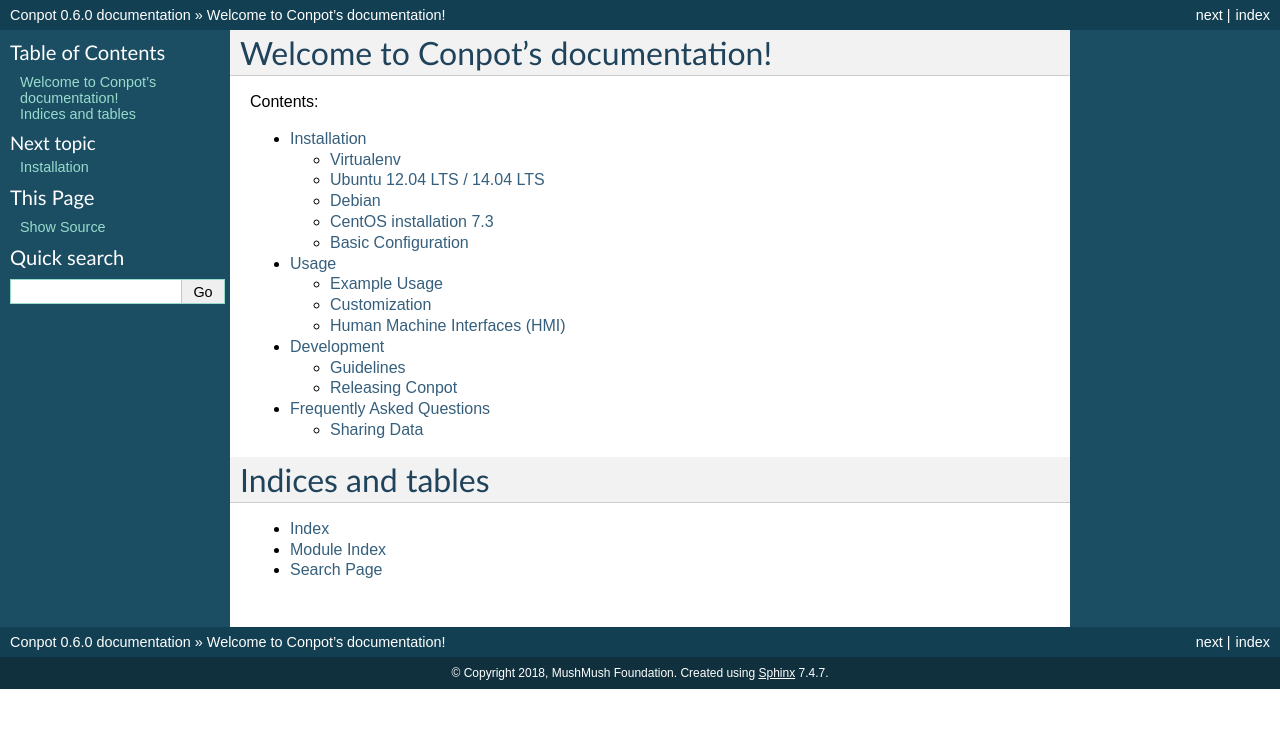
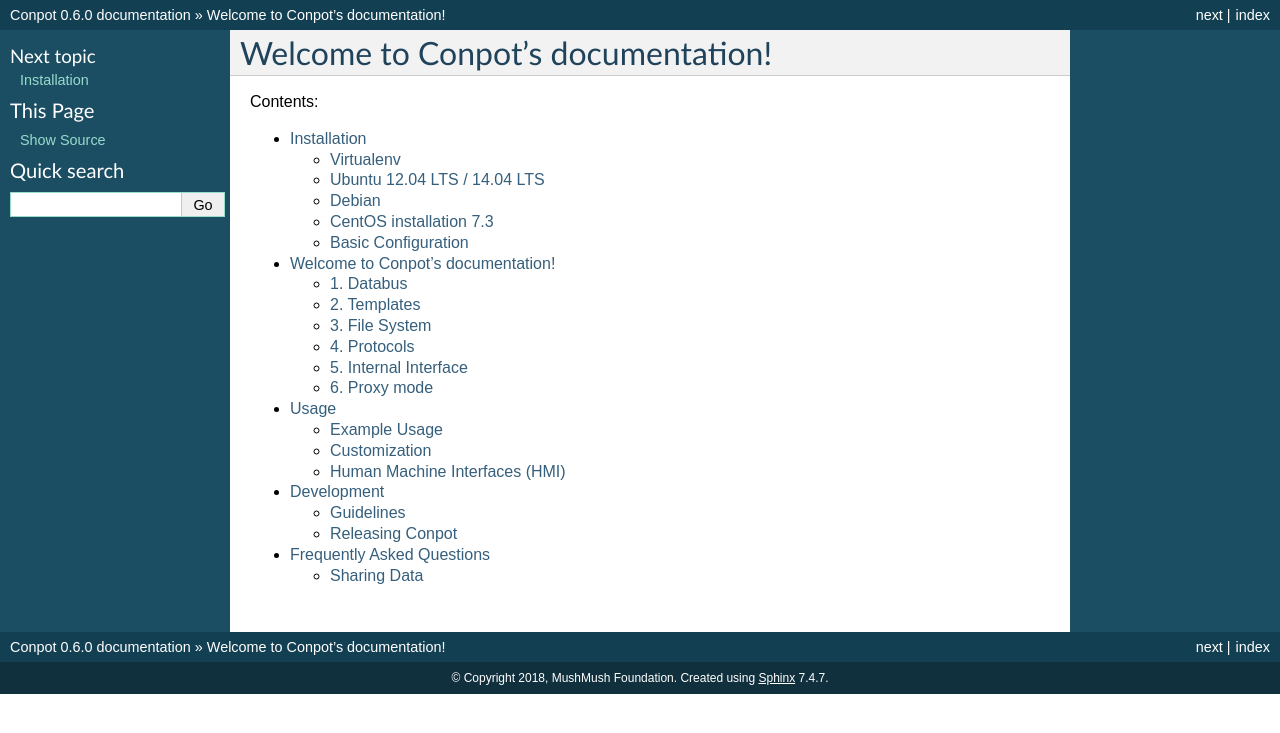
Before and after one commit to logictitans/PLC-conpot, a Sphinx documentation site: the page built from docs/source/index.rst, in a window 1280 px wide. Shown: the top 733 px of the page. Built offline with Sphinx 7.4.7, drawn with Linux system fonts in a browser that asks for light colours.

Commit message:
update concepts in index

```diff
--- a/docs/source/index.rst
+++ b/docs/source/index.rst
@@ -12,14 +12,7 @@ Contents:
    :maxdepth: 2
 
    installation/index
+   concepts/index
    usage/index
    development/index
    faq
-
-
-Indices and tables
-==================
-
-* :ref:`genindex`
-* :ref:`modindex`
-* :ref:`search`
```
